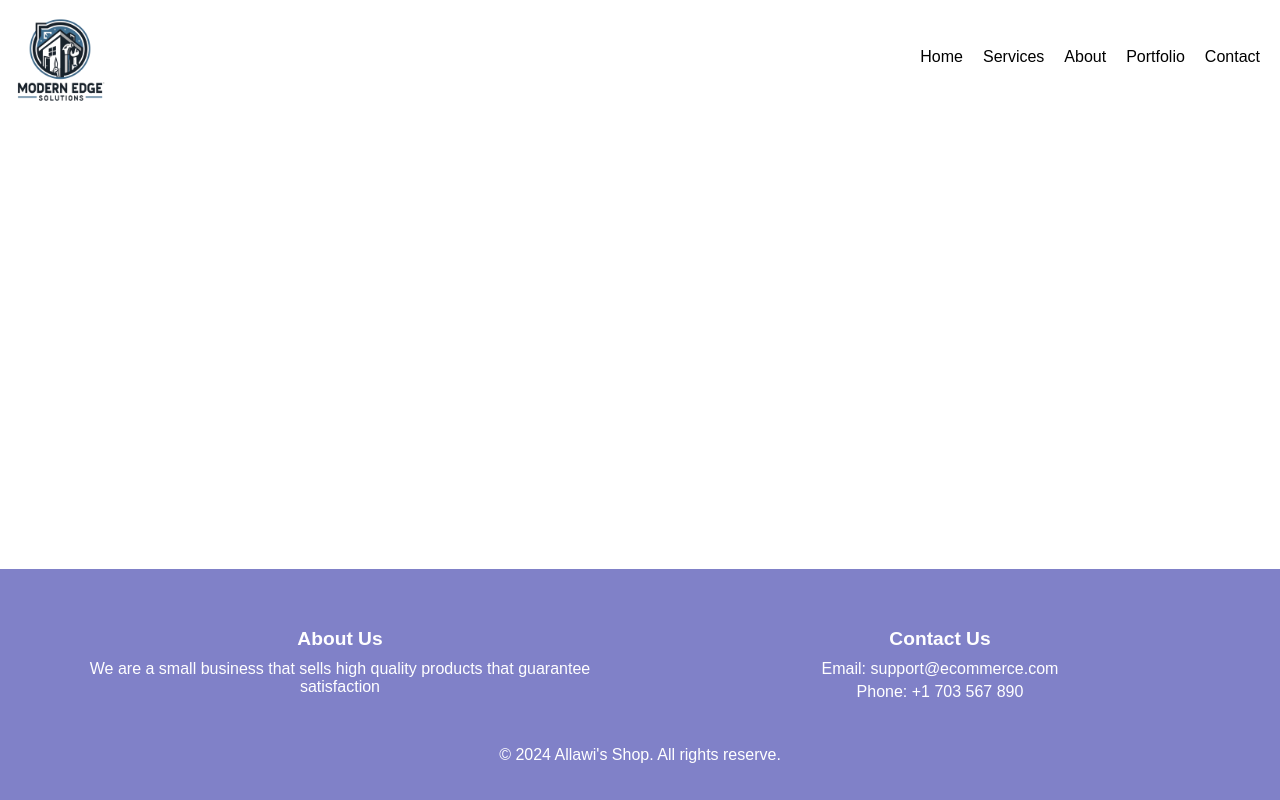
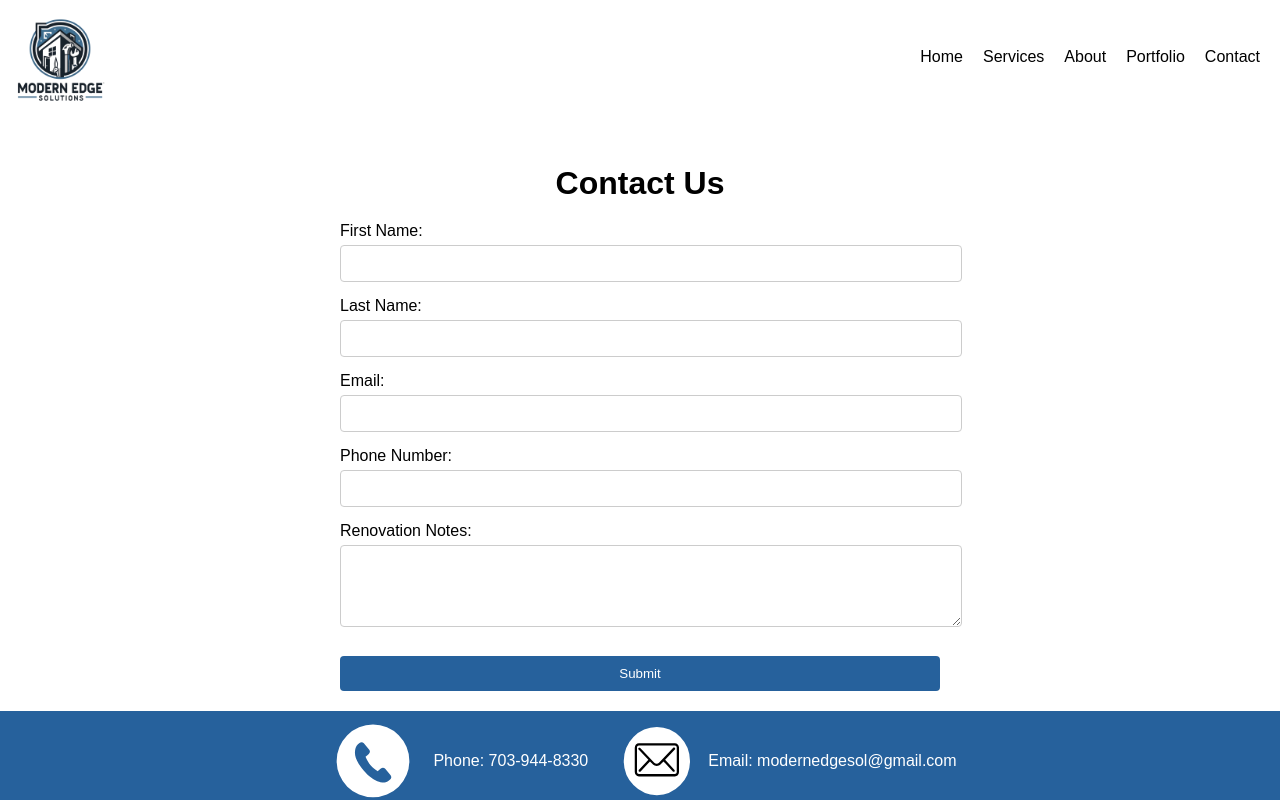
Before and after one commit to kadhim652/ecommerce, a React (Create React App) app in the folder ecommerce-platform/: page /contact in a window 1280 px wide. Shown: the top 800 px of the page. Built offline with nearby package versions, Linux system fonts and the light colour scheme.

Commit message:
bunch of stuff added

```diff
--- a/ecommerce-platform/src/App.js
+++ b/ecommerce-platform/src/App.js
@@ -4,6 +4,7 @@ import Header from './components/Header';
 import Home from './pages/Home';
 import ProductDetail from './pages/ProductDetail';
 import About from './pages/About';
+import Contact from './pages/Contact';
 import Footer from './components/Footer';
 import './styles/App.css';
 
@@ -17,6 +18,7 @@ function App() {
             <Route path="/" element={<Home />} />
             <Route path="/product/:id" element={<ProductDetail />} />
             <Route path="/about" element={<About />} />
+            <Route path="/contact" element={<Contact />} />
           </Routes>
         </main>
 
--- a/ecommerce-platform/src/components/Footer.js
+++ b/ecommerce-platform/src/components/Footer.js
@@ -1,10 +1,26 @@
 import React from 'react';
 import '../styles/Footer.css';
+import phone from '../icons/Antu_call-start.svg';
+import email from '../icons/Email_withcircle.svg';
 
 const Footer = () => {
     return(
         <footer className="footer">
+
+            <div className='contact-info'>
+                <div className="contact-item">
+                    <img src={phone} alt="Phone" />
+                    <p>Phone: 703-944-8330</p>
+                </div>
+                <div className="contact-item">
+                    <img src={email} alt="Email" />
+                    <p>Email: modernedgesol@gmail.com</p>
+                </div>
+            </div>
+
             <div className="footer-content">
+
+
                 <div className="footer-section about">
                     <h3>About Us</h3>
                     <p>We are a small business that sells high quality products that guarantee satisfaction</p>
--- a/ecommerce-platform/src/components/Header.js
+++ b/ecommerce-platform/src/components/Header.js
@@ -29,7 +29,7 @@ const Header = () => {
                         <Link to="/">Portfolio</Link>
                     </li>
                     <li>
-                        <Link to="/">Contact</Link>
+                        <Link to="/contact">Contact</Link>
                     </li>
                 </ul>
             </nav>
--- /dev/null
+++ b/ecommerce-platform/src/pages/Contact.js
@@ -0,0 +1,87 @@
+import React, { useState } from 'react';
+import '../styles/Contact.css';
+
+const Contact = () => {
+  const [formData, setFormData] = useState({
+    firstName: '',
+    lastName: '',
+    email: '',
+    phone: '',
+    note: ''
+  });
+
+  const handleChange = (e) => {
+    setFormData({ ...formData, [e.target.name]: e.target.value });
+  };
+
+  const handleSubmit = (e) => {
+    e.preventDefault();
+    // Handle form submission (e.g., send data to the server)
+    console.log(formData);
+  };
+
+  return (
+    <div className="contact">
+      <h1>Contact Us</h1>
+      <form onSubmit={handleSubmit} className="contact-form">
+        <div className="form-group">
+          <label htmlFor="firstName">First Name:</label>
+          <input
+            type="text"
+            id="firstName"
+            name="firstName"
+            value={formData.firstName}
+            onChange={handleChange}
+            required
+          />
+        </div>
+        <div className="form-group">
+          <label htmlFor="lastName">Last Name:</label>
+          <input
+            type="text"
+            id="lastName"
+            name="lastName"
+            value={formData.lastName}
+            onChange={handleChange}
+            required
+          />
+        </div>
+        <div className="form-group">
+          <label htmlFor="email">Email:</label>
+          <input
+            type="email"
+            id="email"
+            name="email"
+            value={formData.email}
+            onChange={handleChange}
+            required
+          />
+        </div>
+        <div className="form-group">
+          <label htmlFor="phone">Phone Number:</label>
+          <input
+            type="tel"
+            id="phone"
+            name="phone"
+            value={formData.phone}
+            onChange={handleChange}
+          />
+        </div>
+        <div className="form-group">
+          <label htmlFor="note">Renovation Notes:</label>
+          <textarea
+            id="note"
+            name="note"
+            value={formData.note}
+            onChange={handleChange}
+            rows="4"
+            required
+          />
+        </div>
+        <button type="submit">Submit</button>
+      </form>
+    </div>
+  );
+};
+
+export default Contact;
--- a/ecommerce-platform/src/pages/Home.js
+++ b/ecommerce-platform/src/pages/Home.js
@@ -28,6 +28,26 @@ const Home = () => {
         <h2>Featured Products</h2>
         <ProductList products={featuredProducts} />
       </div>
+
+      <div className="customer-reviews">
+        <h2>Customer Reviews</h2>
+        <div className="review">
+          <p>"I recently had outdoor lights installed by Modern Edge Solution, and the service was outstanding from start to finish. The installation was smooth, and the team was professional, efficient, and friendly. The quality of the lights and the overall installation exceeded my expectations. I highly recommend Modern Edge Solution for anyone looking to enhance their outdoor spaces with beautiful and reliable lighting."</p>
+          <div className="stars">&#9733;&#9733;&#9733;&#9733;&#9733; - Modaser</div>
+        </div>
+
+        <div className="review">
+          <p>"I recently had Reza from Modern Edge Solutions work on my several home repair and improvment projects, including extensive deck repairs, a bathroom remodel, and wooden door repairs, ect. I am beyond impressed with his work. Reza is truly the Elon Musk of his field—his ability to custom make anything is astounding.
+Reza’s craftsmanship is unparalleled, and his dedication to hard work and honesty shines through in every project. Communication was seamless, and he fully understood my needs, providing creative solutions to all my problems. After searching for good contractors for years, I am thrilled to have found Reza. His services are also very cost-effective, with no middlemen involved.
+If you’re in need of a handyman who can do it all, look no further than Modern Edge Solutions. I highly recommend Reza and am confident you will be as satisfied with his work as I am.
+Thank you, Reza, for your outstanding work!!!"</p>
+          <div className="stars">&#9733;&#9733;&#9733;&#9733;&#9733; - Kelly</div>
+        </div>
+        <div className="review">
+          <p>"I was having trouble finding someone who could renovate a bathroom the way that I pictured it. After 2 different contractors I gave Modern Edge Solutions a chance and I wish I chose them from the beginning! They did a great job listening to my requests and explaining how they can make it possible. Now I recommend them to all my neighbors!"</p>
+          <div className="stars">&#9733;&#9733;&#9733;&#9733;&#9733; - Ali</div>
+        </div>
+      </div>
     </div>
   );
 };
--- /dev/null
+++ b/ecommerce-platform/src/styles/Contact.css
@@ -0,0 +1,46 @@
+.contact {
+    padding: 20px;
+    max-width: 600px;
+    margin: 0 auto;
+  }
+
+  .contact h1 {
+    text-align: center;
+    margin-bottom: 20px;
+  }
+
+  .contact-form {
+    display: flex;
+    flex-direction: column;
+  }
+
+  .form-group {
+    margin-bottom: 15px;
+  }
+
+  .form-group label {
+    display: block;
+    margin-bottom: 5px;
+  }
+
+  .form-group input,
+  .form-group textarea {
+    width: 100%;
+    padding: 10px;
+    border: 1px solid #ccc;
+    border-radius: 4px;
+  }
+
+  button[type="submit"] {
+    padding: 10px 20px;
+    background-color: #26619C;
+    color: #fff;
+    border: none;
+    border-radius: 4px;
+    cursor: pointer;
+    margin-top: 10px;
+  }
+
+  button[type="submit"]:hover {
+    background-color: #1a4a74;
+  }
--- a/ecommerce-platform/src/styles/Footer.css
+++ b/ecommerce-platform/src/styles/Footer.css
@@ -1,9 +1,27 @@
 .footer {
-    background-color: #8081c8;
-    color: #fff;
-    padding: 20px 0;
+    background-color: white;
+    color: #26619C;
+    padding: 0px 0;
     text-align: center;
   }
+
+  .footer .contact-info {
+    display: flex;
+    justify-content: center;
+    padding-bottom: 15px;
+    background-color: #26619C;
+    color: white;
+}
+.footer .contact-item {
+    display: flex;
+    align-items: center;
+    margin: 0 15px;
+}
+.footer .contact-item img {
+    height: 100px;
+    margin-right: 10px;
+}
+
 
   .footer-content {
     display: flex;
--- a/ecommerce-platform/src/styles/Home.css
+++ b/ecommerce-platform/src/styles/Home.css
@@ -2,7 +2,7 @@
   text-align: center;
   padding: 0px;
   width: 100%;
-    background-color: #8081c8;;
+  background-color: white;
 }
 
 .banner {
@@ -27,10 +27,40 @@
 
 .featured-products {
   margin: 0;
-
 }
 
 .featured-products h2 {
   font-size: 1.8em;
   margin-bottom: 0px;
 }
+
+.customer-reviews {
+  padding: 50px 0;
+  background-color: #f2f2f2;
+  display: grid;
+  grid-template-columns: repeat(3, 1fr); /* Three equal columns */
+  gap: 20px; /* Spacing between columns */
+  text-align: center; /* Center align content */
+}
+
+.customer-reviews h2 {
+  font-size: 2em;
+  margin-bottom: 20px;
+  grid-column: 1 / -1; /* Span across all columns */
+}
+
+.review {
+  background-color: white; /* Optional styling */
+  padding: 20px;
+  text-align: left;
+}
+
+.review p {
+  font-size: 1.2em;
+  line-height: 1.6;
+}
+
+.stars {
+  color: #ffc107; /* Yellow color for stars */
+  font-size: 1.5em; /* Adjust size as needed */
+}
```
Also changed, not shown: ecommerce-platform/src/icons/Antu_call-start.svg (added), ecommerce-platform/src/icons/Email_withcircle.svg (added). Lines whose indentation alone changed are shown as unchanged.
